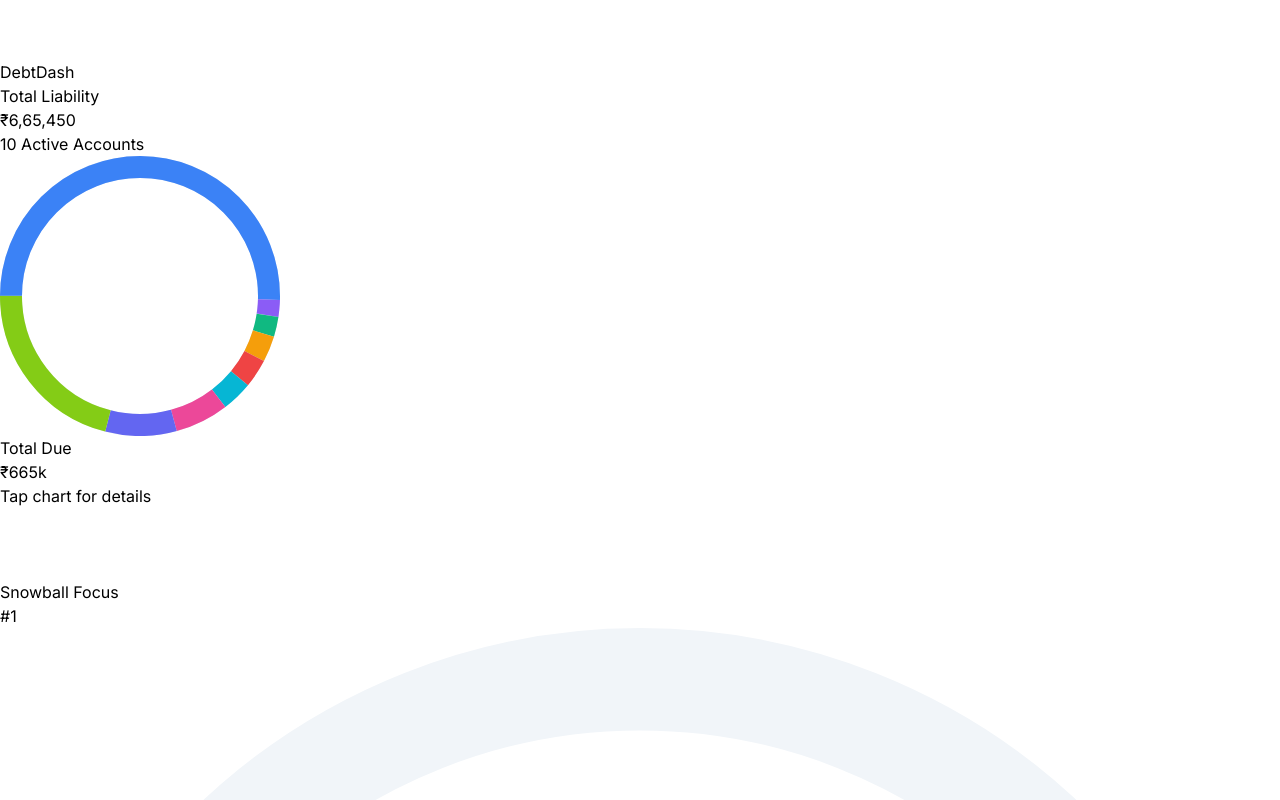
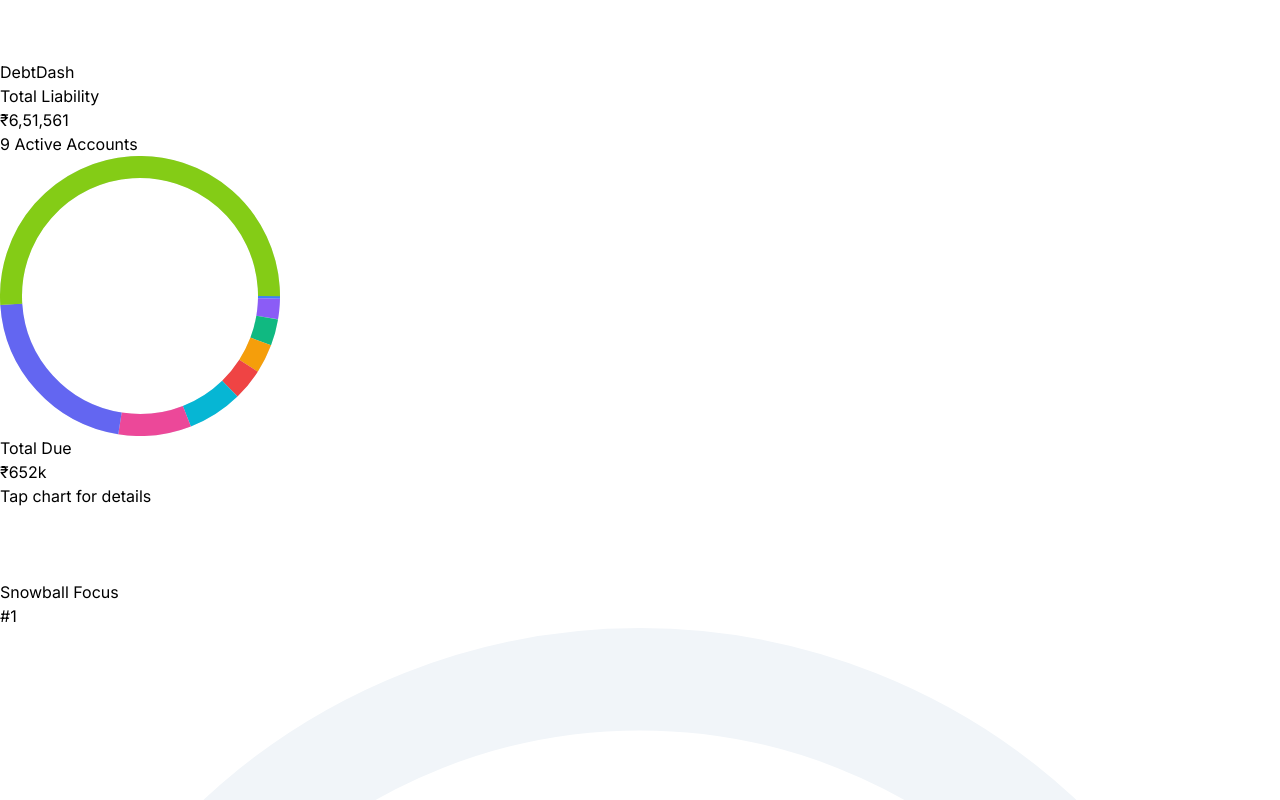
Before and after one commit to sreerag5375/LoanManager, a React (Vite) app: page / in a window 1280 px wide. Shown: the part 1220-2020 px from the top of the page. Built offline with nearby package versions, Linux system fonts and the light colour scheme.

Commit message:
closed one card loan:)

```diff
--- a/src/pages/LoanDashboard.jsx
+++ b/src/pages/LoanDashboard.jsx
@@ -37,17 +37,17 @@
 
     // --- STATE ---
     const [loans, setLoans] = useState([
-        { id: 1, name: 'One card Loan', amount: 12889 },
-        { id: 2, name: 'Fed Credit card', amount: 41300 },
+        { id: 1, name: 'Kummatti fund', amount: 2000 },
+        { id: 2, name: 'Mannarkkad loan', amount: 15400 },
         { id: 3, name: 'ICICI Credit card', amount: 19950 },
-        { id: 4, name: 'Mannarkkad loan', amount: 15400 },
-        { id: 5, name: 'Cred Loan 1', amount: 21885 },
-        { id: 6, name: 'Cred Loan 2', amount: 54726 },
-        { id: 7, name: 'Education Loan', amount: 140000 },
-        { id: 8, name: 'Marriage Loan', amount: 332500 },
-        { id: 9, name: 'Kummatti fund', amount: 3000 },
-        { id: 10, name: 'Kudumbasree loan', amount: 23800 }
+        { id: 4, name: 'Cred Loan 1', amount: 21885 },
+        { id: 5, name: 'Kudumbasree loan', amount: 23800 },
+        { id: 6, name: 'Fed Credit card', amount: 41300 },
+        { id: 7, name: 'Cred Loan 2', amount: 54726 },
+        { id: 8, name: 'Education Loan', amount: 140000 },
+        { id: 9, name: 'Marriage Loan', amount: 332500 }
     ]);
+
 
     const [loanName, setLoanName] = useState('');
     const [loanAmount, setLoanAmount] = useState('');
```
